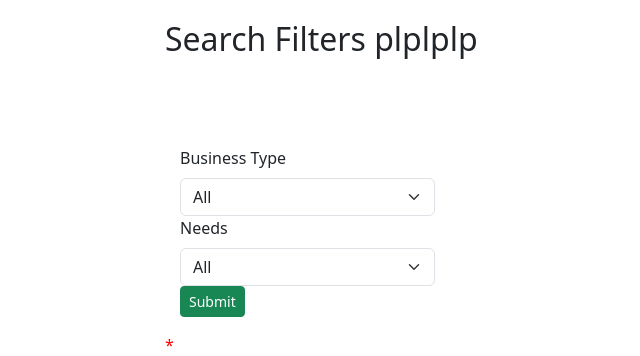
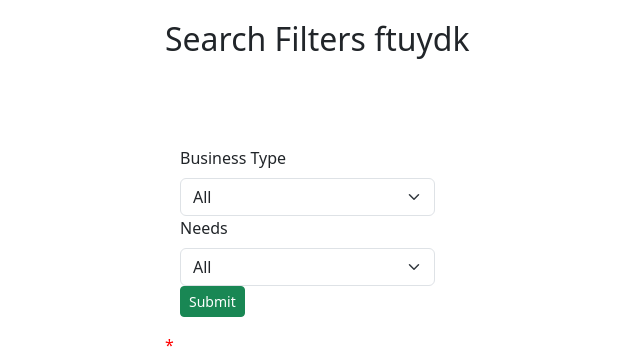
Before and after one commit to Waris-Al/EW2, a PHP site: page /CheckVenue.php in a window 1280 px wide. Shown: the part 56-412 px from the top of the page, without its empty margins (47-687 px from the left). Run offline with PHP 8.4, Linux system fonts and the light colour scheme; some libraries are stand-ins or nearby versions.

Commit message:
mnbvnbvn,

```diff
--- a/CheckVenue.php
+++ b/CheckVenue.php
@@ -76,7 +76,7 @@ if(isset($_POST['save'])) {
 
 <body>
     <div class="container">
-    <h2 class="mb-3">Search Filters plplplp</h2>
+    <h2 class="mb-3">Search Filters ftuydk</h2>
     <br/><br/>
 
     <form class="form-vertical" method="post">
```
